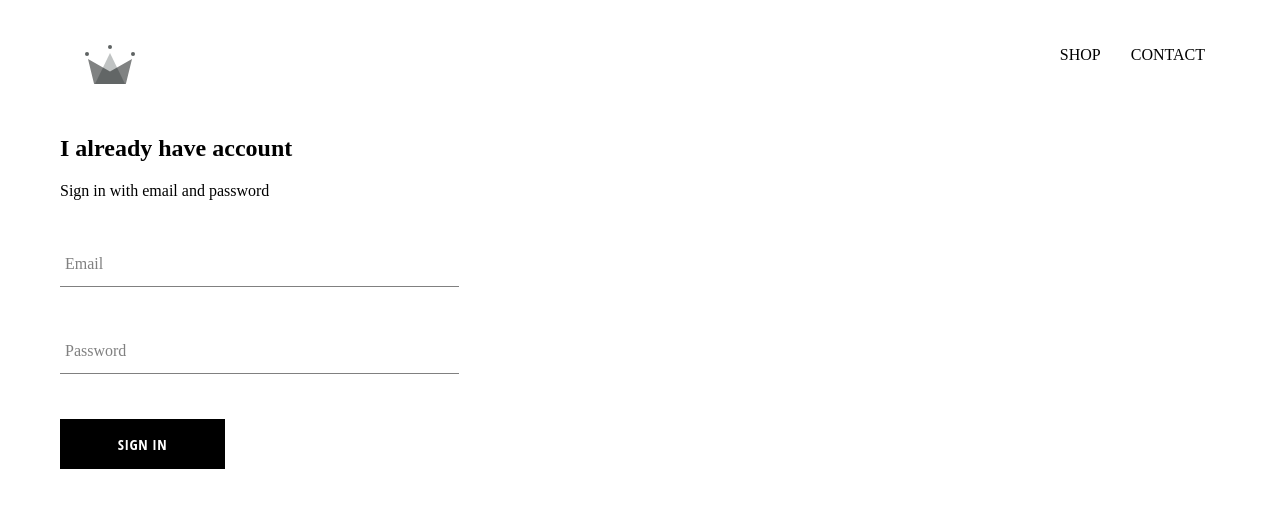
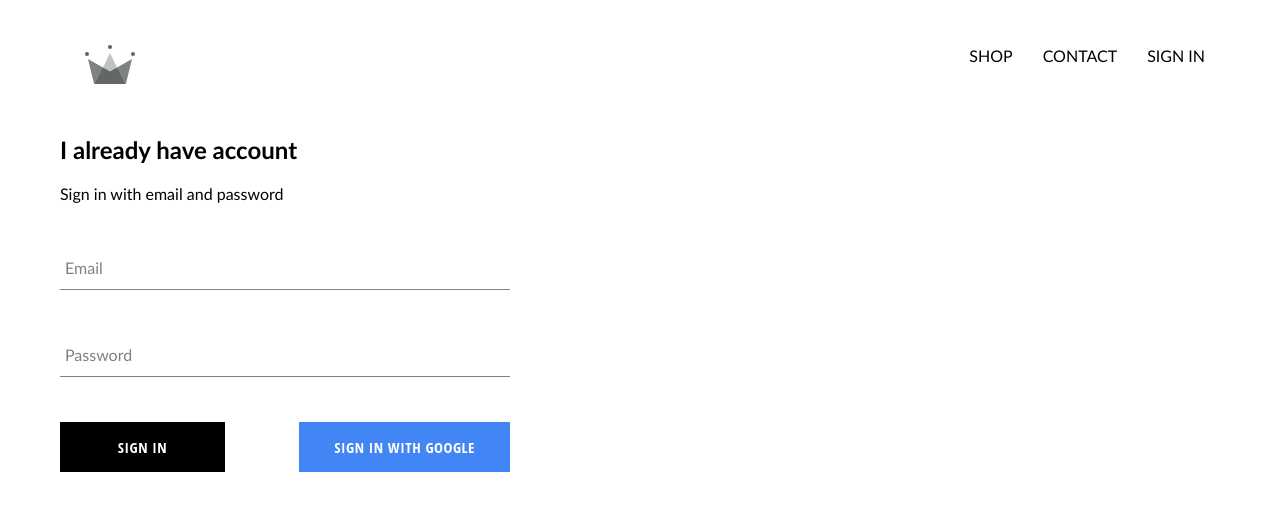
Before and after one commit to himanshu2devi/himanshu-clothing, a React (Create React App) app: page /signin in a window 1280 px wide. Shown: the top 510 px of the page. Built offline with nearby package versions, Linux system fonts and the light colour scheme; no server answers.

Commit message:
intergated firebase with app and creatd signin component

```diff
--- a/package.json
+++ b/package.json
@@ -6,6 +6,7 @@
     "@testing-library/jest-dom": "^5.14.1",
     "@testing-library/react": "^11.2.7",
     "@testing-library/user-event": "^12.8.3",
+    "firebase": "^9.1.1",
     "node-sass": "^6.0.1",
     "react": "^17.0.2",
     "react-dom": "^17.0.2",
--- a/src/App.css
+++ b/src/App.css
@@ -1,6 +1,6 @@
 body {
 
-    font-family: 'Times New Roman', Times, serif;
+    font-family:'Trebuchet MS', 'Lucida Sans Unicode', 'Lucida Grande', 'Lucida Sans', Arial, sans-serif ;
     padding:20px 60px;
 }
 
@@ -9,3 +9,8 @@
     text-decoration: none;
     color: black;
 }
+
+* {
+
+    box-sizing: border-box;
+}
--- a/src/App.js
+++ b/src/App.js
@@ -4,17 +4,51 @@
 import { Switch,Route,BrowserRouter } from 'react-router-dom';
 import ShopPage from './pages/shop/Shop.component';
 import Header from './components/Header/Header.component';
-import {Link} from 'react-router';
+//import {Link} from 'react-router';
 import SignInAndSignUpPage from './pages/SignIn-and-signup-component/SignIn-and-signup-component';
-import SignIn from './components/Sign-in/Sign-in-component';
+//import SignIn from './components/Sign-in/Sign-in-component';
+import {auth} from './firebase/firebase.utils';
 
 
 
-function App() {
+
+
+
+
+class App extends React.Component {
+
+  constructor(){
+
+    super();
+    this.state={
+      currentUser : null
+    }
+  }
+
+
+
+  unsubscribeFromAuth = null
+
+componentDidMount() {
+    this.unsubscribeFromAuth = auth.onAuthStateChanged(user => {
+      this.setState({currentUser:user});
+      console.log(user);
+    })
+
+}
+
+componentWillUnmount(){
+  this.unsubscribeFromAuth();
+}
+
+
+
+
+  render() {
     return (
       <div >
         <BrowserRouter>
-     <Header />
+       <Header currentUser={this.state.currentUser} />
 
         <Switch>
         <Route exact path = '/' component = {HomePage} />
@@ -26,6 +60,9 @@
 
       </div>
     );
+
+  }
+
 }
 
 export default App;
--- a/src/components/Custom-button/Custom-button.jsx
+++ b/src/components/Custom-button/Custom-button.jsx
@@ -3,8 +3,10 @@
 import './Custom-button.styles.scss';
 
 
-const CustomButton = ({children, ...otherProps}) => (
-<button className='custom-button' {...otherProps}>
+const CustomButton = ({children,  isGoogleSignIn, ...otherProps}) => (
+<button
+className={`${isGoogleSignIn ? 'google-sign-in' : ''} custom-button` }{...otherProps}
+>
         {children}
 
     </button>
--- a/src/components/Custom-button/Custom-button.styles.scss
+++ b/src/components/Custom-button/Custom-button.styles.scss
@@ -14,9 +14,20 @@
     border: none;
     cursor: pointer;
 
+
     &:hover {
       background-color: white;
       color: black;
       border: 1px solid black;
     }
+
+    &.google-sign-in {
+        background-color:#4285f4;
+        color:white;
+        flex-direction: row;
+
+        &:hover {
+            background-color:#357ae8;
+        }
+    }
   }
--- a/src/components/Header/Header.component.jsx
+++ b/src/components/Header/Header.component.jsx
@@ -1,10 +1,11 @@
 import React from "react";
 import { Link } from 'react-router-dom'
 import { ReactComponent as Logo } from '../../assets/crown.svg';
+import { auth } from '../../firebase/firebase.utils'
 
 import './Header.styles.scss';
 
-const Header = () => (
+const Header = ({ currentUser }) => (
 
     <div className='header'>
 
@@ -18,6 +19,13 @@
                         <Link className='option' to ='/shop'>
                         CONTACT
                         </Link>
+                        {
+
+                            currentUser ?
+                            <div className='option' onClick={() => auth.signOut()}>SIGN OUT</div>
+                            :
+                            <Link className='option' to = '/signin'>SIGN IN</Link> //ternary operator
+                        }
 
 
 
--- a/src/components/Header/Header.styles.scss
+++ b/src/components/Header/Header.styles.scss
@@ -20,6 +20,7 @@
 
       .option {
         padding: 10px 15px;
+        cursor: pointer;
       }
     }
   }
--- a/src/components/Sign-in/Sign-in-component.jsx
+++ b/src/components/Sign-in/Sign-in-component.jsx
@@ -3,6 +3,7 @@
 import './Sign-in-component.scss'
 import FormInput from "../Form-input/Form-input.component";
 import CustomButton from "../Custom-button/Custom-button";
+import { signInWithGoogle } from '../../firebase/firebase.utils';
 
 
 class SignIn extends React.Component{
@@ -55,9 +56,11 @@
                             label="Password"
                             required />
 
-
-
-                            <CustomButton type='submit' > Sign In </CustomButton>
+                           <div className='button'>
+                            <CustomButton type='submit' >SIGN IN</CustomButton>
+                            <CustomButton onClick={signInWithGoogle} isGoogleSignIn >{''} SIGN IN WITH GOOGLE{''}
+                                  </CustomButton>
+                                  </div>
                             </form>
                     </div>
             )
--- a/src/components/Sign-in/Sign-in-component.scss
+++ b/src/components/Sign-in/Sign-in-component.scss
@@ -1,11 +1,17 @@
 .sign-in {
 
-    width:30vw;
+    width:450px;
     display:flex;
     flex-direction : column;
+
 
     .title {
 
         margin : 10px 0;
     }
+
+    .button {
+        display:flex;
+        justify-content: space-between;
+    }
 }
--- /dev/null
+++ b/src/firebase/firebase.utils.js
@@ -0,0 +1,25 @@
+import firebase from 'firebase/compat/app';
+import 'firebase/compat/firestore';
+import 'firebase/compat/auth';
+
+const config =
+    {
+        apiKey: "AIzaSyBb6vHNhsuzkkX7LsHcNcfghB1m1HebpD4",
+        authDomain: "himanshu-clothing-db.firebaseapp.com",
+        projectId: "himanshu-clothing-db",
+        storageBucket: "himanshu-clothing-db.appspot.com",
+        messagingSenderId: "949410477438",
+        appId: "1:949410477438:web:8432010895a0c34c382f2f",
+        measurementId: "G-HF4YE7FX2E"
+      };
+
+      firebase.initializeApp(config);
+      //const analytics = getAnalytics(app);
+      export const auth = firebase.auth();
+      export const firestore = firebase.firestore();
+
+      const provider = new firebase.auth.GoogleAuthProvider();
+      provider.setCustomParameters({prompt:'select_account'});
+      export const signInWithGoogle = () => auth.signInWithPopup(provider);
+
+      export default firebase;
```
Also changed, not shown: 1 other file (tests, documents, lock files or other folders). Lines whose indentation alone changed are shown as unchanged.
